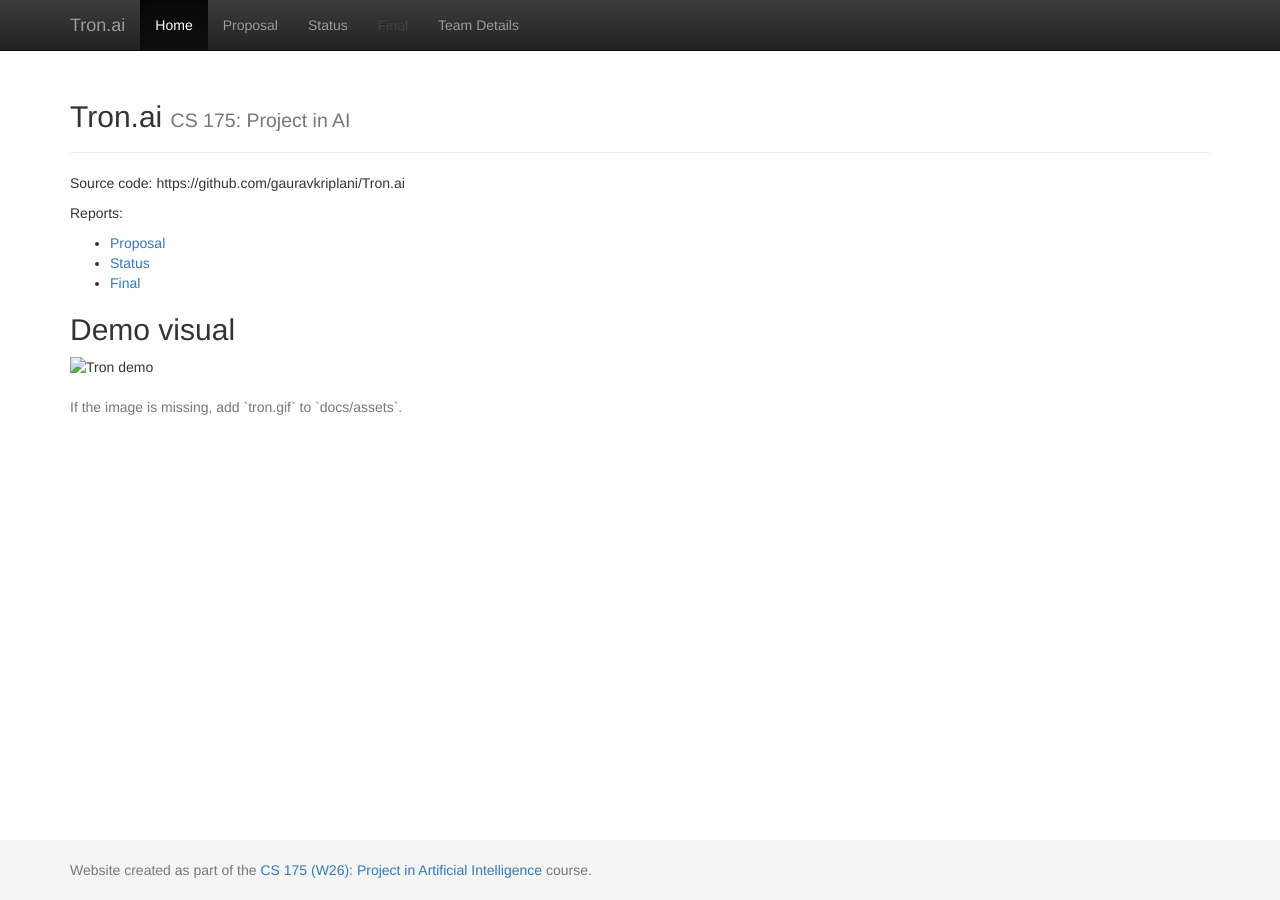
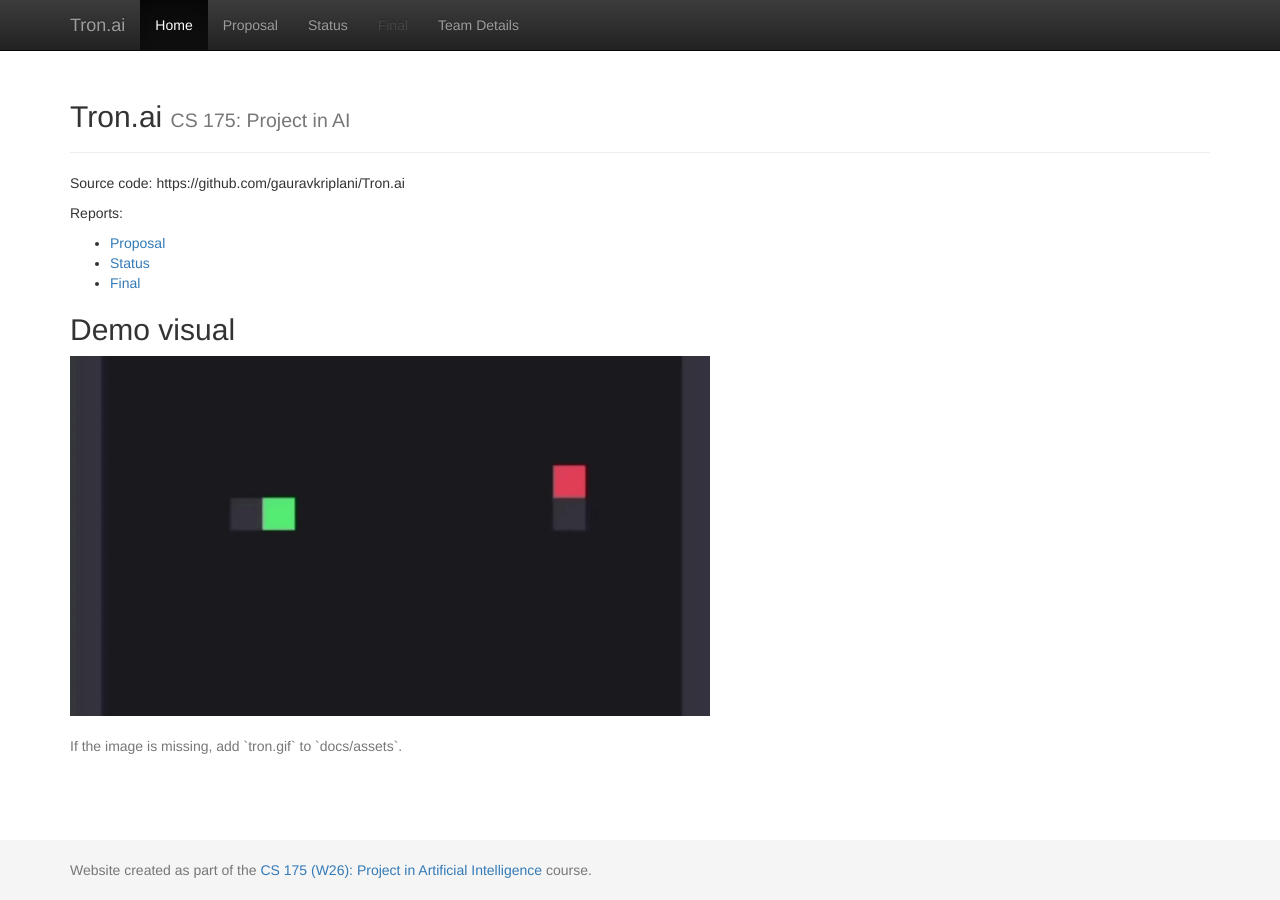
Before and after one commit to gauravkriplani/Tron.ai, a Jekyll site: the page built from docs/index.md, in a window 1280 px wide. Built offline with Jekyll 4.4.1, drawn with Linux system fonts in a browser that asks for light colours.

Commit message:
Use Jekyll relative_url for tron.gif on index

```diff
--- a/docs/index.md
+++ b/docs/index.md
@@ -16,6 +16,6 @@ Reports:
 <!-- Placeholder image: add `tron.gif` to `docs/assets` -->
 
 <div class="video-container">
-  <img src="docs/assets/tron.gif" alt="Tron demo" width="640" height="360">
+  <img src="{{ 'assets/tron.gif' | relative_url }}" alt="Tron demo" width="640" height="360">
   <p class="text-muted">If the image is missing, add `tron.gif` to `docs/assets`.</p>
 </div>
```
